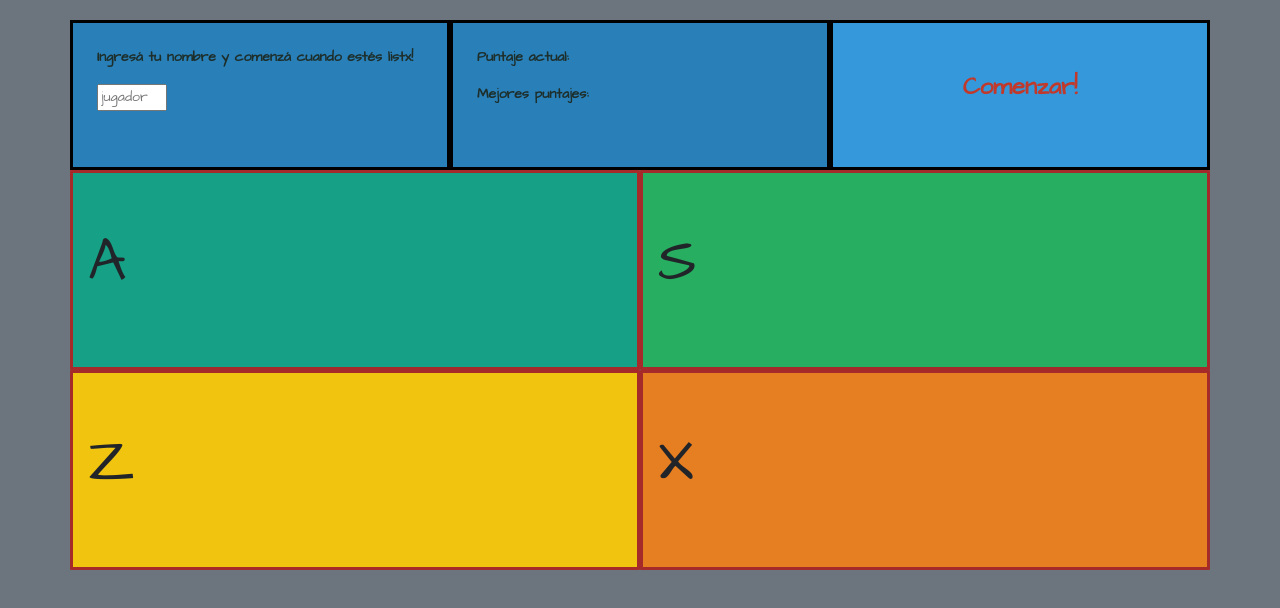
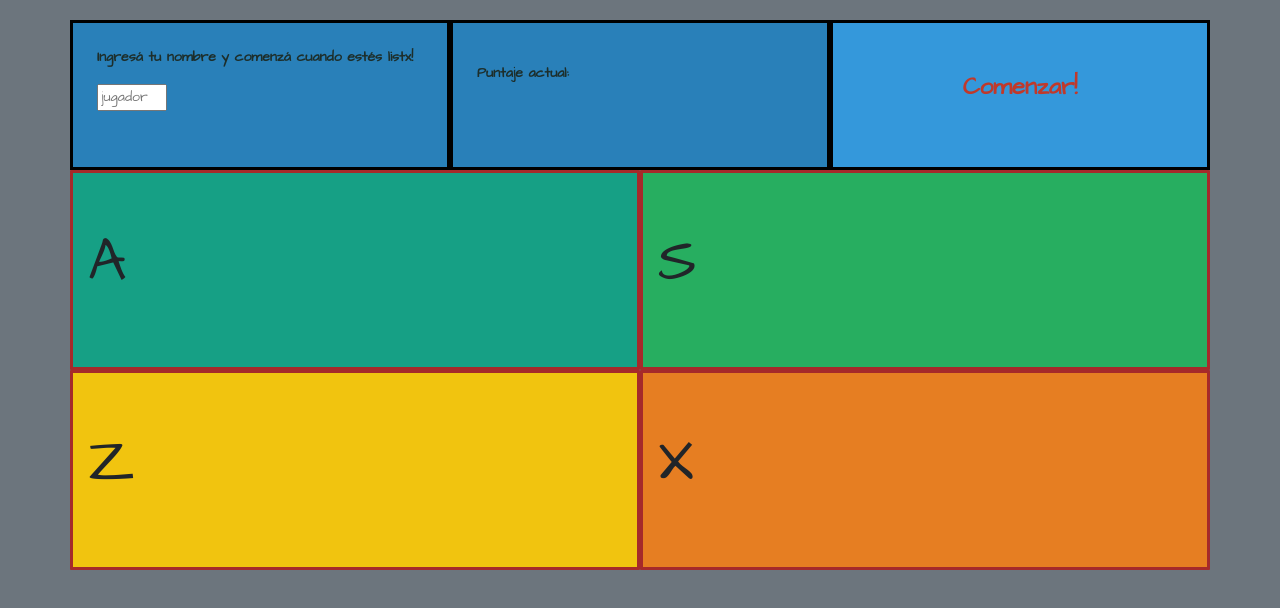
Before and after one commit to r-argentina-programa/simon-dice, a website: page indexmio.html in a window 1280 px wide. Drawn offline with nearby package versions, Linux system fonts and the light colour scheme.

Commit message:
mejora del html
cambie el html para que muestre mejor el puntaje

```diff
--- a/indexmio.html
+++ b/indexmio.html
@@ -18,8 +18,9 @@
                 <input type="text" placeholder="jugador" name="nombre"/>
             </div>
             <div class="col-md-4 p-4 displays" id="puntajes">
+                <p id="puntajeNombre"></p>
                 <p>Puntaje actual:</p>
-                <p>Mejores puntajes:</p>
+                <p id="puntajeRonda"></p>
             </div>
             <button class="col-md-4 p-4 button" id="botonComenzar">
                 <p>Comenzar!</p>
```
